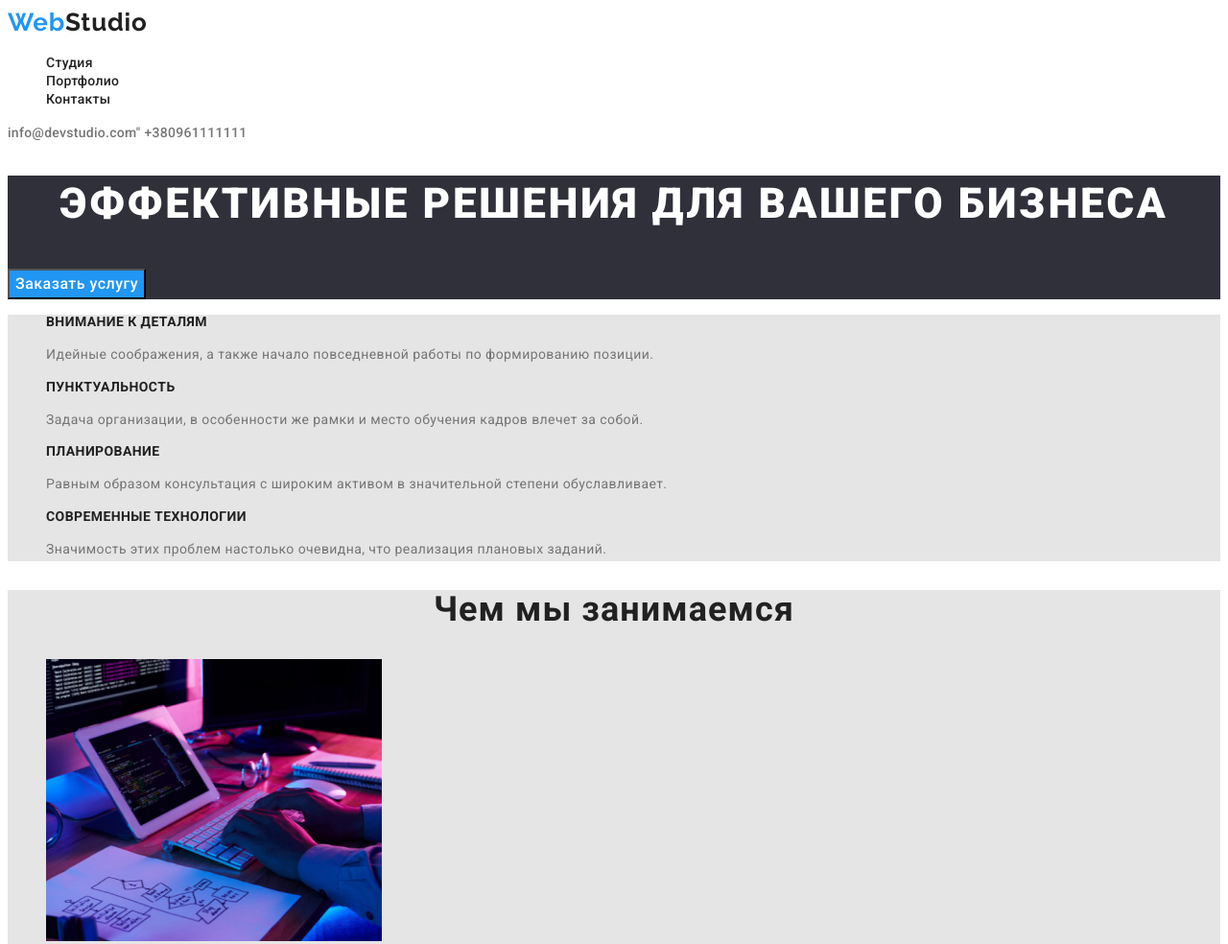
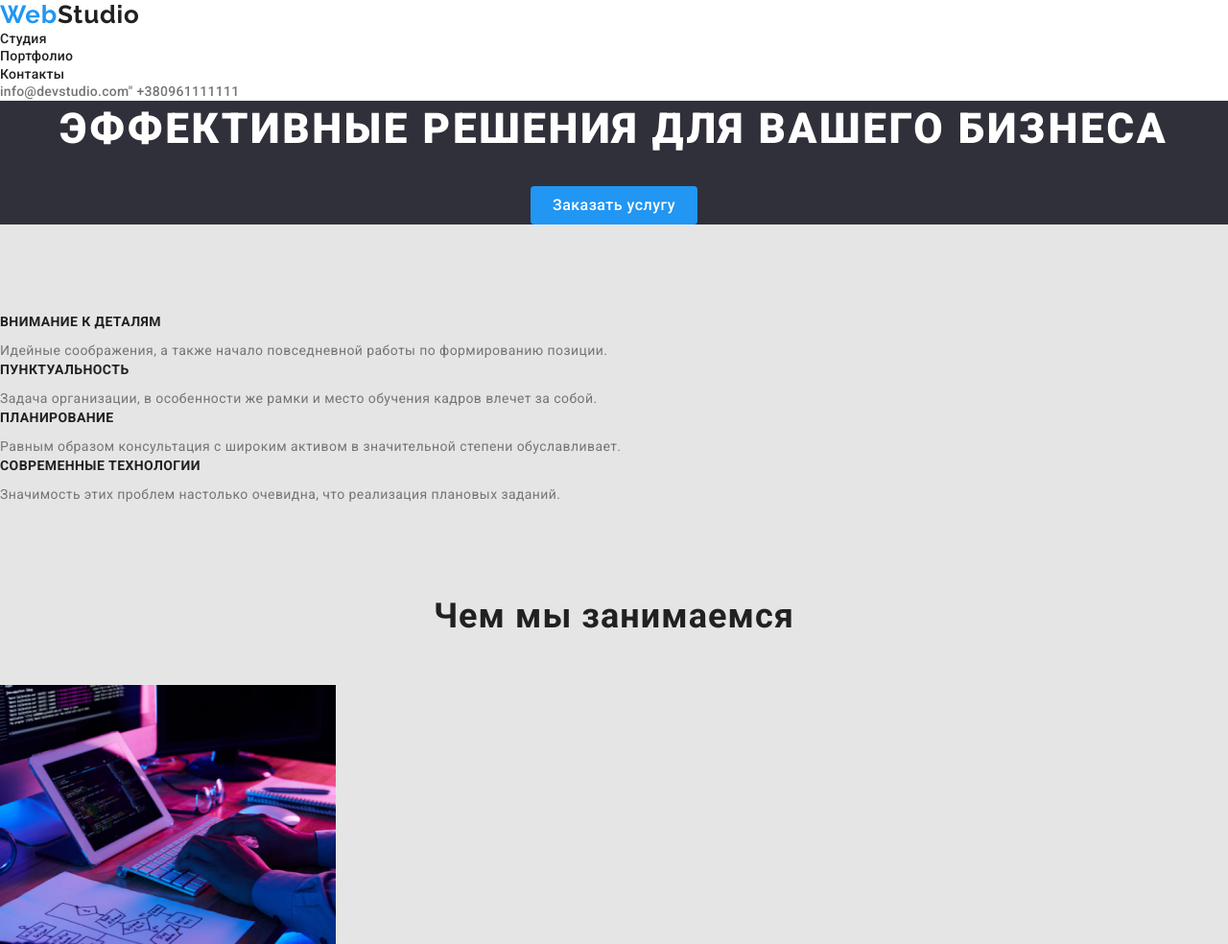
Before and after one commit to Esenia-Kolodeznaya/goit-markup-hw-03, a plain HTML site: page index.html in a window 1280 px wide. Shown: the top 984 px of the page at 96% size. Drawn offline with nearby package versions, Linux system fonts and the light colour scheme.

Commit message:
блочная модель

```diff
--- a/css/styles.css
+++ b/css/styles.css
@@ -20,13 +20,23 @@ body {
 .page-header {
   background-color: #ffffff;
 }
+
+.conteiner {
+  width: 1230;
+  padding-left: 15;
+  padding-right: 15;
+  margin-left: auto;
+  margin-right: auto;
+}
+
 ul {
   list-style: none;
+  margin: 0;
+  padding: 0;
 }
 .logo {
   color: var(--accent-color--);
   font-family: Raleway;
-
   font-size: 26px;
   line-height: 1.19;
   text-decoration: none;
@@ -36,7 +46,6 @@ ul {
 }
 .Studio {
   color: var(--title-text-color--);
-
   font-family: Raleway;
   font-style: normal;
   font-weight: 700;
@@ -51,6 +60,7 @@ ul {
 /* site-nav */
 
 .site-nav a {
+  display: inline-block;
   color: var(--title-text-color--);
   font-weight: 500;
   font-size: 14px;
@@ -78,19 +88,23 @@ ul {
 }
 /* hero */
 .hero-title {
+  margin-top: 0;
+  margin-bottom: 30px;
   color: var(--four-text-color--);
   font-weight: 900;
   font-size: 44px;
   line-height: 1.36;
   /* or 136% */
-  text-align: center;
   letter-spacing: 0.06em;
 }
 .hero {
   background-color: #2f303a;
+  text-align: center;
 }
 /* section */
 .fiture-title {
+  margin-top: 0;
+  margin-bottom: 10px;
   color: var(--title-text-color--);
   font-family: Roboto;
   font-style: normal;
@@ -101,6 +115,8 @@ ul {
   text-transform: uppercase;
 }
 .text {
+  margin-top: 0;
+  margin-bottom: 0;
   color: var(--primary-text-color--);
   font-family: Roboto;
   font-style: normal;
@@ -113,8 +129,17 @@ ul {
 
 .section {
   background-color: #e5e5e5;
+  padding-top: 94px;
+  padding-bottom: 94px;
+}
+.section-one {
+  background-color: #e5e5e5;
+  padding-top: 0;
+  padding-bottom: 94px;
 }
 .section-title-work {
+  margin-top: 0;
+  margin-bottom: 50px;
   color: var(--title-text-color--);
   font-weight: 700;
   font-size: 36px;
@@ -124,8 +149,12 @@ ul {
 }
 .section-command {
   background-color: #f5f4f4;
+  padding-top: 94px;
+  padding-bottom: 94px;
 }
 .team-title {
+  margin-top: 0;
+  margin-bottom: 10;
   color: var(--title-text-color--);
   font-family: Roboto;
   font-style: normal;
@@ -136,6 +165,8 @@ ul {
   letter-spacing: 0.03em;
 }
 .position {
+  margin-top: 0;
+  margin-bottom: 30;
   color: var(--primary-text-color--);
   font-family: Roboto;
   font-style: normal;
@@ -147,6 +178,12 @@ ul {
 }
 /* button */
 .button {
+  display: inline-block;
+  padding: 10px 32px;
+  border-radius: 4px;
+  min-width: 200px;
+  border: 1px solid transparent;
+
   color: var(--four-text-color--);
   background: var(--accent-color--);
   font-family: Roboto;
@@ -155,17 +192,18 @@ ul {
   font-size: 16px;
   line-height: 1.87;
   /* identical to box height, or 187% */
-
   text-align: center;
   letter-spacing: 0.06em;
 }
 .button:hover .button:focus {
   color: #ffffff;
 }
+
 /* footer */
 .footer {
   background-color: #2f303a;
 }
+
 .logo a {
   color: var(--accent-color--);
   font-family: Raleway;
@@ -227,6 +265,13 @@ body {
 .page-header {
   background-color: #ffffff;
 }
+.conteiner {
+  width: 1230;
+  padding-left: 15;
+  padding-right: 15;
+  margin-left: auto;
+  margin-right: auto;
+}
 ul {
   list-style: none;
 }
@@ -236,7 +281,6 @@ ul {
   font-size: 26px;
   line-height: 1.19;
   /* identical to box height*/
-
   letter-spacing: 0.03em;
 }
 
@@ -287,7 +331,19 @@ ul {
   /* identical to box height, or 162% */
   letter-spacing: 0.03em;
 }
+.conteiner {
+  width: 1230;
+  padding-left: 15;
+  padding-right: 15;
+  margin-left: auto;
+  margin-right: auto;
+}
 .button {
+  display: inline-block;
+  padding: 6px 22px;
+  border-radius: 4px;
+  min-width: 73px;
+  border: 1px solid transparent;
   color: var(--four-text-color--);
   font-family: Roboto;
   font-style: normal;
@@ -295,11 +351,12 @@ ul {
   font-size: 16px;
   line-height: 1.62;
   /* identical to box height, or 162% */
-
   text-align: center;
   letter-spacing: 0.03em;
 }
 .heading {
+  margin-top: 0;
+  margin-bottom: 4px;
   color: var(--title-text-color--);
   font-weight: 700;
   font-size: 18px;
@@ -309,6 +366,8 @@ ul {
   letter-spacing: 0.06em;
 }
 .paragraph {
+  margin-top: 0;
+  margin-bottom: 20px;
   color: var(--primary-text-color--);
   font-weight: 400;
   font-size: 16px;
--- a/index.html
+++ b/index.html
@@ -9,11 +9,14 @@
       href="https://fonts.googleapis.com/css2?family=Raleway:wght@700&family=Roboto:wght@400;500;700;900&display=swap"
       rel="stylesheet"
     />
+    <link rel="stylesheet" href="https://cdnjs.cloudflare.com/ajax/libs/modern-normalize/1.1.0/modern-normalize.min.css
+"/>
     <link rel="stylesheet" href="./css/styles.css" />
   </head>
   <body class="page">
     <!--шапка сайта-->
     <header class="page-header">
+      <div class="conteiner">
       <a id="logo" href=".">
         <a class="logo" href="Web">Web</a><span class="Studio">Studio</span></a>
       </a>
@@ -28,6 +31,7 @@
         <a href="info@devstudio.com">info@devstudio.com"</a>
         <a href="tel:+380961111111">+380961111111</a>
       </div>
+    </div>
     </header>
     <main>
       <div>
@@ -37,6 +41,7 @@
         </section>
       </div>
       <section class="section">
+        <div class="conteiner">
         <ul>
           <li>
             <h3 class="fiture-title">Внимание к деталям</h3>
@@ -67,8 +72,9 @@
             </p>
           </li>
         </ul>
+        </div>
       </section>
-      <section class="section">
+      <section class="section-one">
         <h2 class="section-title-work">Чем мы занимаемся</h2>
         <ul>
           <li>
@@ -97,7 +103,8 @@
           </li>
         </ul>
       </section>
-      <section class="section-coommand">
+      <section class="section-command">
+        <div class="container">
         <h2 class="section-title-work">Наша команда</h2>
 
         <ul>
@@ -142,6 +149,7 @@
             <p class="position">UI Designer</p>
           </li>
         </ul>
+        </div>
       </section>
     </main>
     <footer class="footer">
```
Also changed, not shown: portfolio.html (+6 -0 lines).
